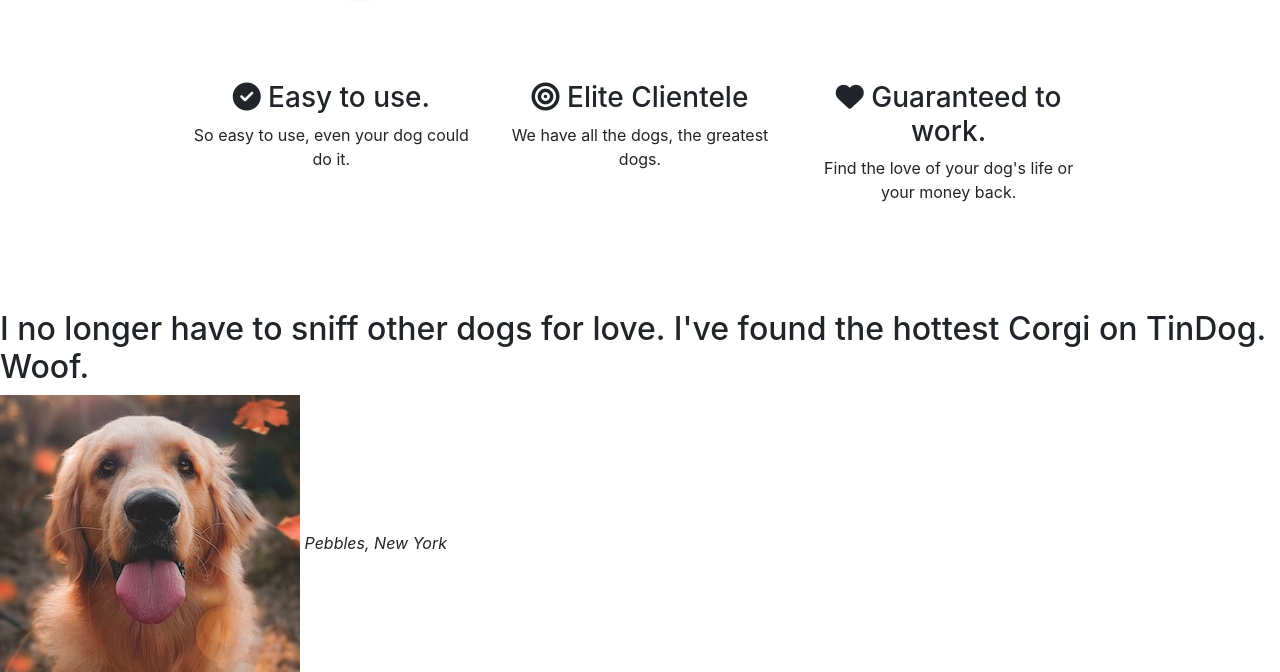
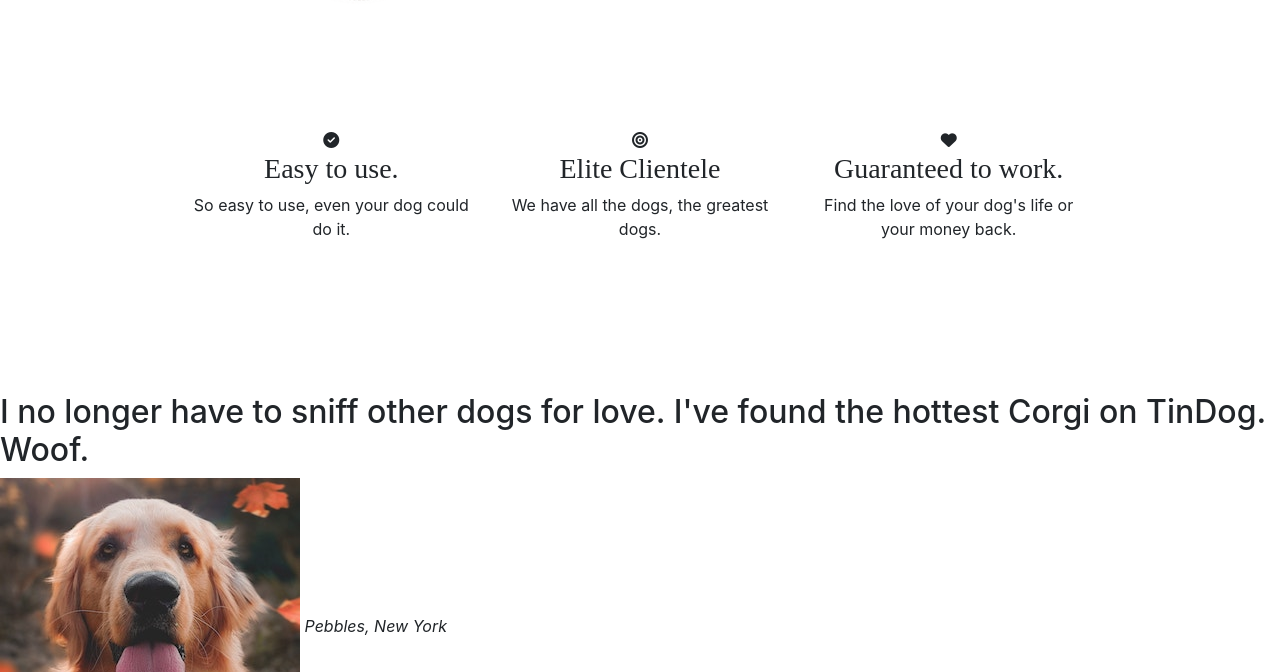
Before and after one commit to aigulsharipova/tindog, a plain HTML site: page index.html in a window 1280 px wide. Shown: the part 1715-2387 px from the top of the page. Drawn offline with nearby package versions, Linux system fonts and the light colour scheme.

Commit message:
update icons

```diff
--- a/css/style.css
+++ b/css/style.css
@@ -8,10 +8,15 @@
 .container-fluid {
   padding: 3% 15%;
 }
+
 h1 {
   font-family: "Montserrat";
   font-size: 3.5rem;
   line-height: 1.5;
+}
+
+h3 {
+  font-family: "Montserrat-Bold";
 }
 
 /* Navigation Bar */
@@ -52,4 +57,5 @@
 
 .feature-box {
   text-align: center;
+  padding: 5%;
 }
--- a/index.html
+++ b/index.html
@@ -78,17 +78,20 @@
 
   <div class="row">
     <div class="feature-box col-lg-4">
-      <h3><i class="fas fa-check-circle"></i>  Easy to use.</h3>
+      <i class="fas fa-check-circle"></i>
+      <h3> Easy to use.</h3>
       <p>So easy to use, even your dog could do it.</p>
     </div>
 
     <div class="feature-box col-lg-4">
-      <h3><i class="fas fa-bullseye"></i> Elite Clientele</h3>
+      <i class="fas fa-bullseye"></i>
+      <h3>Elite Clientele</h3>
       <p>We have all the dogs, the greatest dogs.</p>
     </div>
 
     <div class="feature-box col-lg-4">
-      <h3><i class="fas fa-heart"></i> Guaranteed to work.</h3>
+      <i class="fas fa-heart"></i>
+      <h3> Guaranteed to work.</h3>
       <p>Find the love of your dog's life or your money back.</p>
     </div>
   </div>
```
